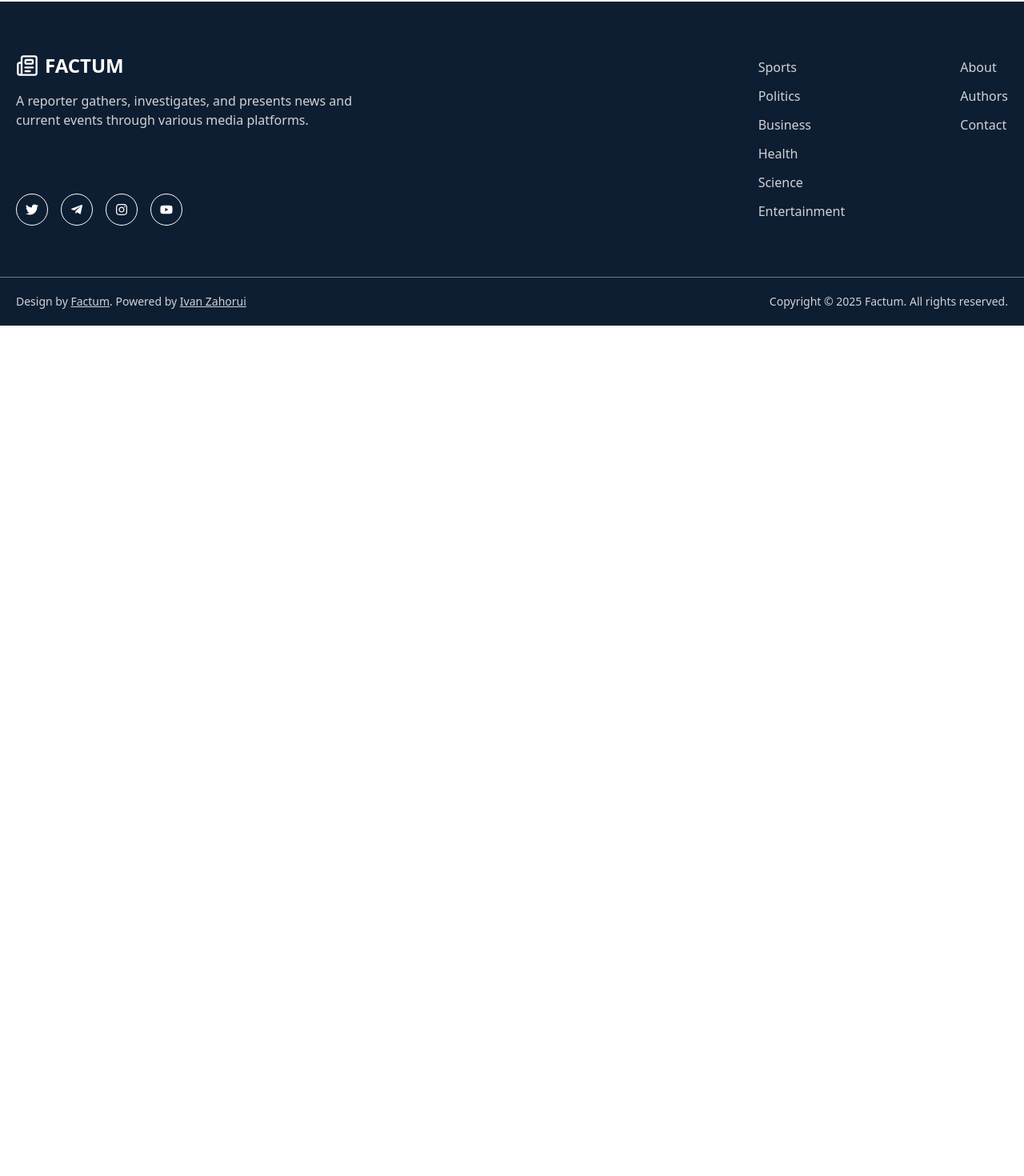
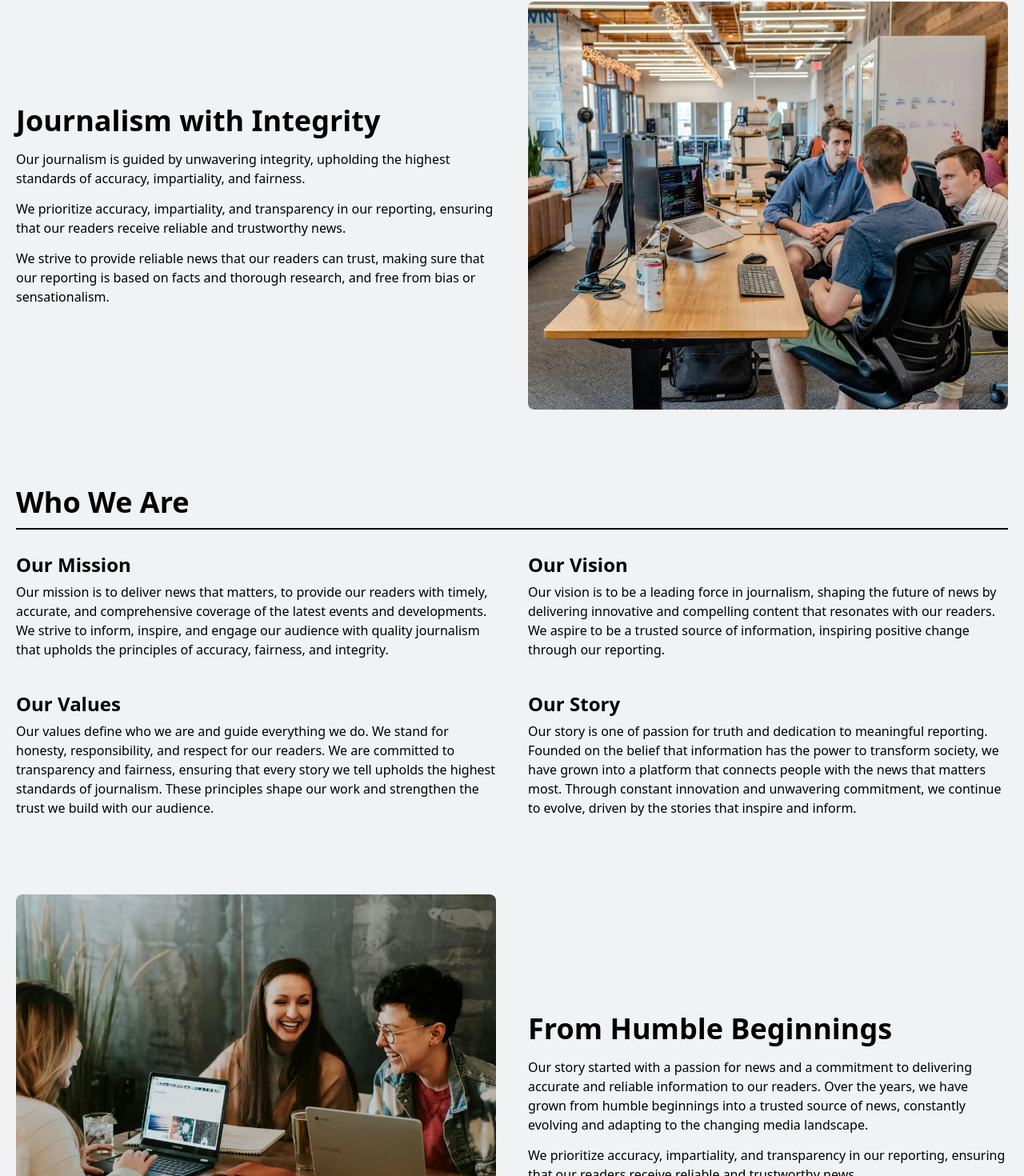
Before and after one commit to r1nozaki/Factum, a React (Vite) app: page /about in a window 1280 px wide. Shown: the part 490-1960 px from the top of the page at 80% size. Before the commit the page ends 897 px from the top, so only its background shows below. Built offline with nearby package versions, Linux system fonts and the light colour scheme.

Commit message:
Update routing and AboutPage

```diff
--- /dev/null
+++ b/src/assets/AboutImg/index.js
@@ -0,0 +1,4 @@
+import About1 from './About1.jpg';
+import About2 from './About2.jpg';
+
+export { About1, About2 };
--- /dev/null
+++ b/src/components/About/AboutInfo.jsx
@@ -0,0 +1,49 @@
+const AboutInfo = ({ side, img, title, content, className = '' }) => {
+  return (
+    <section className='relative w-full grid grid-cols-2 items-center gap-5 md:gap-8 lg:gap-10 mb-10 sm:mb-12 lg:mb-20 xl:mb-24'>
+      {side === 'left' ? (
+        <>
+          <div className='w-full col-start-1'>
+            <h2 className='w-full font-semibold text-2xl sm:text-3xl lg:text-4xl mb-2 sm:mb-3 lg:mb-4'>
+              {title}
+            </h2>
+            <div className='grid gap-2.5 md:gap-3.5 w-full'>
+              {content.map(p => (
+                <p key={p.text}>{p.text}</p>
+              ))}
+            </div>
+          </div>
+          <div className='relative w-full h-0 pt-[85%] rounded-lg overflow-hidden'>
+            <img
+              src={img}
+              alt={img}
+              className='absolute top-0 right-0 w-full h-full object-cover object-center'
+            />
+          </div>
+        </>
+      ) : (
+        <>
+          <div className='relative w-full h-0 pt-[85%] rounded-lg overflow-hidden col-start-1'>
+            <img
+              src={img}
+              alt={img}
+              className='absolute top-0 right-0 w-full h-full object-cover object-center'
+            />
+          </div>
+          <div className='w-full '>
+            <h2 className='w-full font-semibold text-2xl sm:text-3xl lg:text-4xl mb-2 sm:mb-3 lg:mb-4'>
+              {title}
+            </h2>
+            <div className='grid gap-2.5 md:gap-3.5 w-full'>
+              {content.map(p => (
+                <p key={p.text}>{p.text}</p>
+              ))}
+            </div>
+          </div>
+        </>
+      )}
+    </section>
+  );
+};
+
+export default AboutInfo;
--- /dev/null
+++ b/src/components/About/DutiesCard.jsx
@@ -0,0 +1,10 @@
+const DutiesCard = ({ title, text }) => {
+  return (
+    <div className='relative w-full'>
+      <h3 className='w-full font-semibold text-2xl mb-1.5'>{title}</h3>
+      <p className='text-base'>{text}</p>
+    </div>
+  );
+};
+
+export default DutiesCard;
--- /dev/null
+++ b/src/components/About/WhoWeAre.jsx
@@ -0,0 +1,38 @@
+import { title } from 'motion/react-client';
+import DutiesCard from './DutiesCard';
+
+const duties = [
+  {
+    title: 'Our Mission',
+    text: 'Our mission is to deliver news that matters, to provide our readers with timely, accurate, and comprehensive coverage of the latest events and developments. We strive to inform, inspire, and engage our audience with quality journalism that upholds the principles of accuracy, fairness, and integrity.',
+  },
+  {
+    title: 'Our Vision',
+    text: 'Our vision is to be a leading force in journalism, shaping the future of news by delivering innovative and compelling content that resonates with our readers. We aspire to be a trusted source of information, inspiring positive change through our reporting.',
+  },
+  {
+    title: 'Our Values',
+    text: 'Our values define who we are and guide everything we do. We stand for honesty, responsibility, and respect for our readers. We are committed to transparency and fairness, ensuring that every story we tell upholds the highest standards of journalism. These principles shape our work and strengthen the trust we build with our audience.',
+  },
+  {
+    title: 'Our Story',
+    text: 'Our story is one of passion for truth and dedication to meaningful reporting. Founded on the belief that information has the power to transform society, we have grown into a platform that connects people with the news that matters most. Through constant innovation and unwavering commitment, we continue to evolve, driven by the stories that inspire and inform.',
+  },
+];
+
+const WhoWeAre = () => {
+  return (
+    <section className='w-full mb-10 sm:mb-12 lg:mb-20 xl:mb-24'>
+      <h2 className='w-full font-semibold text-2xl sm:text-3xl lg:text-4xl pb-2 sm:pb-3 border-b-2 border-black mb-4 sm:mb-6 md:mb-7 last:mb-0'>
+        Who We Are
+      </h2>
+      <div className='grid md:grid-cols-2 gap-6 md:gap-6 lg:gap-10 w-full'>
+        {duties.map(({ title, text }) => (
+          <DutiesCard key={title} title={title} text={text} />
+        ))}
+      </div>
+    </section>
+  );
+};
+
+export default WhoWeAre;
--- a/src/components/Footer/FooterTop.jsx
+++ b/src/components/Footer/FooterTop.jsx
@@ -13,7 +13,7 @@ const FooterTop = () => {
   ];
 
   const navLink = [
-    { path: '/about', label: 'About' },
+    { path: '/about', label: 'About Us' },
     { path: '/authors', label: 'Authors' },
     { path: '/contact', label: 'Contact' },
   ];
--- a/src/components/Layout.jsx
+++ b/src/components/Layout.jsx
@@ -5,7 +5,11 @@ const Layout = ({ children }) => {
   return (
     <>
       {<Header />}
-      {<main className='bg-[#F1F2F3] pt-20'>{children}</main>}
+      {
+        <main className='bg-[#F1F2F3] pt-20 relative  w-full max-w-screen-2xl px-4 sm:px-5 m-auto'>
+          {children}
+        </main>
+      }
       {<Footer />}
     </>
   );
--- a/src/pages/AboutUs.jsx
+++ b/src/pages/AboutUs.jsx
@@ -1,4 +1,29 @@
 import Banner from '../components/UI/Banner';
+import AboutInfo from '../components/About/AboutInfo';
+import WhoWeAre from '../components/About/WhoWeAre';
+import { About1, About2 } from '../assets/AboutImg';
+
+const aboutContent1 = [
+  {
+    text: 'Our journalism is guided by unwavering integrity, upholding the highest standards of accuracy, impartiality, and fairness.',
+  },
+  {
+    text: 'We prioritize accuracy, impartiality, and transparency in our reporting, ensuring that our readers receive reliable and trustworthy news.',
+  },
+  {
+    text: 'We strive to provide reliable news that our readers can trust, making sure that our reporting is based on facts and thorough research, and free from bias or sensationalism.',
+  },
+];
+
+const aboutContent2 = [
+  {
+    text: 'Our story started with a passion for news and a commitment to delivering accurate and reliable information to our readers. Over the years, we have grown from humble beginnings into a trusted source of news, constantly evolving and adapting to the changing media landscape.',
+  },
+  {
+    text: 'We prioritize accuracy, impartiality, and transparency in our reporting, ensuring that our readers receive reliable and trustworthy news.',
+  },
+];
+
 const AboutUs = () => {
   return (
     <>
@@ -8,6 +33,19 @@ const AboutUs = () => {
           'Learn more about our mission, values, and commitment to excellence. Together, we aim to make a difference in every community we serve!'
         }
       />
+      <AboutInfo
+        side={'left'}
+        img={About1}
+        title={'Journalism with Integrity'}
+        content={aboutContent1}
+      />
+      <WhoWeAre />
+      <AboutInfo
+        side={'right'}
+        img={About2}
+        title={'From Humble Beginnings'}
+        content={aboutContent2}
+      />
     </>
   );
 };
```
Also changed, not shown: src/assets/AboutImg/About1.jpg (added), src/assets/AboutImg/About2.jpg (added).
